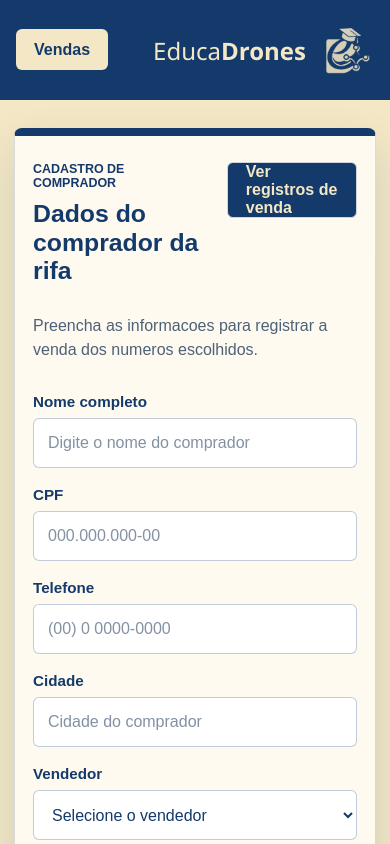
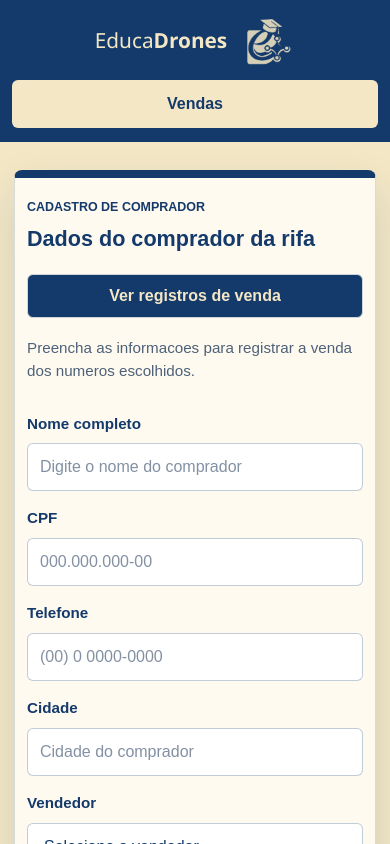
Before and after one commit to R-Nhan/Educa-DronesRifa, a Next.js app: page /dados in a window 390 px wide. Shown: the top 844 px of the page. Built offline with nearby package versions, Linux system fonts and the light colour scheme.

Commit message:
responsividade para celular

```diff
--- a/app/dados/dados.css
+++ b/app/dados/dados.css
@@ -185,21 +185,55 @@
   color: #8f2f1f;
 }
 
-@media (max-width: 680px) {
+@media (max-width: 760px) {
   .dados-page {
     padding: 28px 14px;
   }
 
   .dados-form-container {
-    padding: 26px 18px;
+    padding: 24px 16px;
+  }
+
+  .dados-form-header-top {
+    flex-direction: column;
+    align-items: stretch;
+    gap: 12px;
+  }
+
+  .dados-link-button {
+    width: 100%;
   }
 
   .dados-form-header h2 {
-    font-size: 1.55rem;
+    font-size: 1.6rem;
   }
 
   .dados-form {
     grid-template-columns: 1fr;
-    gap: 18px;
+    gap: 16px;
+  }
+
+  .dados-field input,
+  .dados-field select {
+    min-height: 48px;
+    padding: 0 12px;
+  }
+
+  .dados-submit {
+    width: 100%;
   }
 }
+
+@media (max-width: 480px) {
+  .dados-form-container {
+    padding: 20px 12px;
+  }
+
+  .dados-form-header h2 {
+    font-size: 1.35rem;
+  }
+
+  .dados-form-header p {
+    font-size: 0.95rem;
+  }
+}
--- a/app/globals.css
+++ b/app/globals.css
@@ -1,5 +1,30 @@
+* {
+  box-sizing: border-box;
+}
+
+html {
+  font-size: 16px;
+}
+
 body {
   margin: 0;
   background-color: #F3E7C5;
   font-family: Arial, Helvetica, sans-serif;
+  color: #143A6B;
+  min-height: 100vh;
+  overflow-x: hidden;
+  line-height: 1.5;
 }
+
+img {
+  display: block;
+  max-width: 100%;
+  height: auto;
+}
+
+button,
+input,
+select,
+textarea {
+  font: inherit;
+}
--- a/components/header/header.css
+++ b/components/header/header.css
@@ -7,6 +7,12 @@
   justify-content:space-between;
   align-items:center;
   padding:0 30px;
+  gap:16px;
+}
+
+.header-actions{
+  display:flex;
+  align-items:center;
 }
 
 .header-link-venda{
@@ -17,6 +23,10 @@
   text-decoration:none;
   font-size:1rem;
   font-weight:700;
+  white-space:nowrap;
+  display:inline-flex;
+  align-items:center;
+  justify-content:center;
 }
 
 .header-link-venda:hover{
@@ -51,12 +61,26 @@
   font-weight:700;
 }
 
-@media (max-width:620px){
+@media (max-width:760px){
   .header{
     height:auto;
-    min-height:100px;
-    gap:14px;
-    padding:16px;
+    min-height:112px;
+    gap:12px;
+    padding:16px 18px;
+    flex-wrap:wrap;
+    justify-content:center;
+  }
+
+  .header-actions{
+    width:100%;
+    justify-content:center;
+    order:2;
+  }
+
+  .brand{
+    width:100%;
+    justify-content:center;
+    text-align:center;
   }
 
   .brand h1{
@@ -67,3 +91,18 @@
     height:54px;
   }
 }
+
+@media (max-width:480px){
+  .header{
+    padding:14px 12px;
+    min-height:124px;
+  }
+
+  .header-link-venda{
+    width:100%;
+  }
+
+  .brand h1{
+    font-size:1.3rem;
+  }
+}
```
Also changed, not shown: app/home.css (+38 -4 lines), app/vendas/vendas.css (+31 -0 lines).
